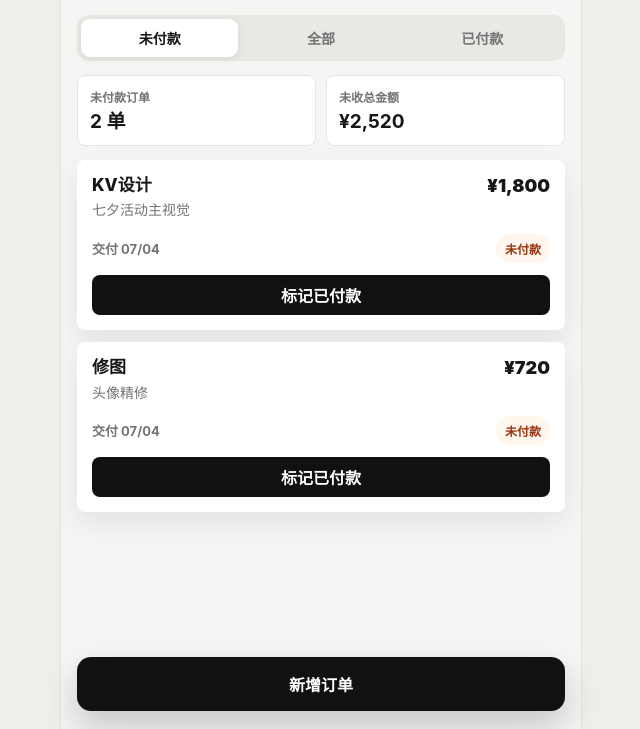
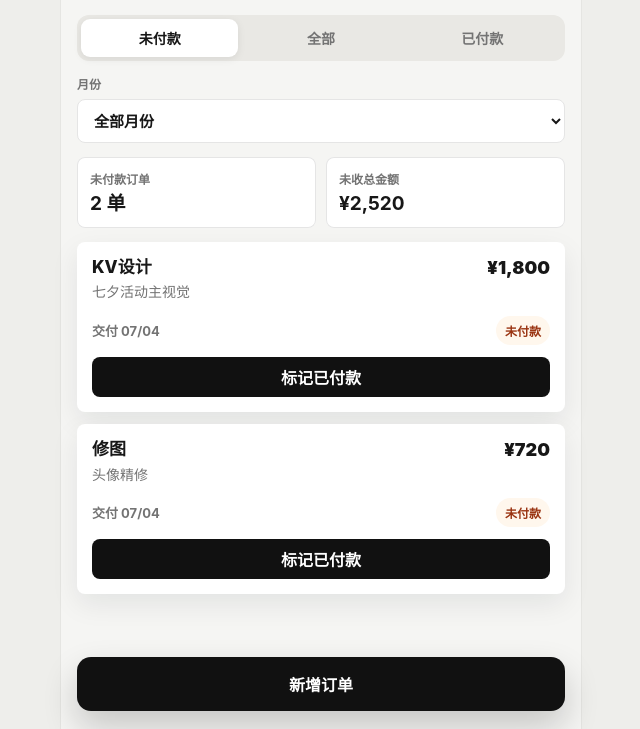
Before and after one commit to Traintotheuniverse/FreeLancer-Order-Documentation, a plain HTML site: page index.html in a window 1280 px wide. Shown: the part 71-800 px from the top of the page, without its empty margins (319-959 px from the left). Drawn offline with Linux system fonts and the light colour scheme.

Commit message:
Add files via upload
feat 根据月份筛选

```diff
--- a/app.js
+++ b/app.js
@@ -3,6 +3,7 @@ const STORAGE_KEY = "freelancer-order-records-v1";
 const state = {
   orders: [],
   filter: "unpaid",
+  month: "all",
   editingId: null,
 };
 
@@ -11,6 +12,7 @@ const els = {
   formView: document.querySelector("#formView"),
   orderList: document.querySelector("#orderList"),
   summary: document.querySelector("#summary"),
+  monthFilter: document.querySelector("#monthFilter"),
   addOrderBtn: document.querySelector("#addOrderBtn"),
   exportCsvBtn: document.querySelector("#exportCsvBtn"),
   segments: document.querySelectorAll(".segment"),
@@ -52,6 +54,16 @@ function formatDate(dateString) {
   if (!dateString) return "未填写";
   const [year, month, day] = dateString.split("-");
   return `${month}/${day}`;
+}
+
+function orderMonth(order) {
+  return (order.orderDate || "").slice(0, 7);
+}
+
+function formatMonth(monthValue) {
+  if (monthValue === "all") return "全部月份";
+  const [year, month] = monthValue.split("-");
+  return `${year}年${Number(month)}月`;
 }
 
 function makeId() {
@@ -118,13 +130,32 @@ function saveOrders() {
   localStorage.setItem(STORAGE_KEY, JSON.stringify(state.orders));
 }
 
+function monthFilteredOrders() {
+  if (state.month === "all") return [...state.orders];
+  return state.orders.filter((order) => orderMonth(order) === state.month);
+}
+
 function filteredOrders() {
-  if (state.filter === "all") return [...state.orders];
-  return state.orders.filter((order) => order.paymentStatus === state.filter);
+  const monthOrders = monthFilteredOrders();
+  if (state.filter === "all") return monthOrders;
+  return monthOrders.filter((order) => order.paymentStatus === state.filter);
+}
+
+function renderMonthOptions() {
+  const months = [...new Set(state.orders.map(orderMonth).filter(Boolean))].sort().reverse();
+  const validMonths = ["all", ...months];
+  if (!validMonths.includes(state.month)) {
+    state.month = "all";
+  }
+
+  els.monthFilter.innerHTML = validMonths
+    .map((month) => `<option value="${month}">${formatMonth(month)}</option>`)
+    .join("");
+  els.monthFilter.value = state.month;
 }
 
 function renderSummary() {
-  const all = state.orders;
+  const all = monthFilteredOrders();
   const unpaid = all.filter((order) => order.paymentStatus === "unpaid");
   const paid = all.filter((order) => order.paymentStatus === "paid");
   const unpaidAmount = unpaid.reduce((sum, order) => sum + orderTotal(order), 0);
@@ -163,6 +194,7 @@ function summaryItem(label, value) {
 }
 
 function renderOrders() {
+  renderMonthOptions();
   renderSummary();
   els.segments.forEach((button) => {
     button.classList.toggle("is-active", button.dataset.filter === state.filter);
@@ -386,7 +418,7 @@ function exportCsv() {
   const url = URL.createObjectURL(blob);
   const link = document.createElement("a");
   link.href = url;
-  link.download = `接单记录-${state.filter}-${today()}.csv`;
+  link.download = `接单记录-${state.filter}-${state.month}-${today()}.csv`;
   document.body.append(link);
   link.click();
   link.remove();
@@ -401,6 +433,10 @@ function csvCell(value) {
 function bindEvents() {
   els.addOrderBtn.addEventListener("click", () => showForm());
   els.exportCsvBtn.addEventListener("click", exportCsv);
+  els.monthFilter.addEventListener("change", () => {
+    state.month = els.monthFilter.value;
+    renderOrders();
+  });
   els.backBtn.addEventListener("click", showList);
   els.deleteBtn.addEventListener("click", deleteCurrentOrder);
   els.orderForm.addEventListener("submit", saveForm);
--- a/index.html
+++ b/index.html
@@ -26,6 +26,13 @@
           <button class="segment" type="button" data-filter="all">全部</button>
           <button class="segment" type="button" data-filter="paid">已付款</button>
         </nav>
+
+        <label class="month-filter">
+          <span>月份</span>
+          <select id="monthFilter" aria-label="按月份筛选">
+            <option value="all">全部月份</option>
+          </select>
+        </label>
 
         <section id="summary" class="summary" aria-live="polite"></section>
         <main id="orderList" class="order-list"></main>
--- a/styles.css
+++ b/styles.css
@@ -120,6 +120,37 @@ h2 {
   background: var(--surface);
   color: var(--text);
   box-shadow: 0 2px 8px rgba(17, 17, 17, 0.08);
+}
+
+.month-filter {
+  display: grid;
+  gap: 7px;
+  margin-bottom: 14px;
+}
+
+.month-filter span {
+  color: var(--muted);
+  font-size: 12px;
+  font-weight: 800;
+}
+
+.month-filter select {
+  width: 100%;
+  min-height: 44px;
+  padding: 0 38px 0 12px;
+  border: 1px solid var(--line);
+  border-radius: 8px;
+  background: var(--surface);
+  color: var(--text);
+  font: inherit;
+  font-size: 15px;
+  font-weight: 800;
+  outline: none;
+}
+
+.month-filter select:focus {
+  border-color: var(--accent);
+  box-shadow: 0 0 0 3px rgba(15, 118, 110, 0.12);
 }
 
 .summary {
--- a/sw.js
+++ b/sw.js
@@ -1,4 +1,4 @@
-const CACHE_NAME = "freelancer-orders-v2";
+const CACHE_NAME = "freelancer-orders-v3";
 const ASSETS = [
   "./",
   "./index.html",
```
